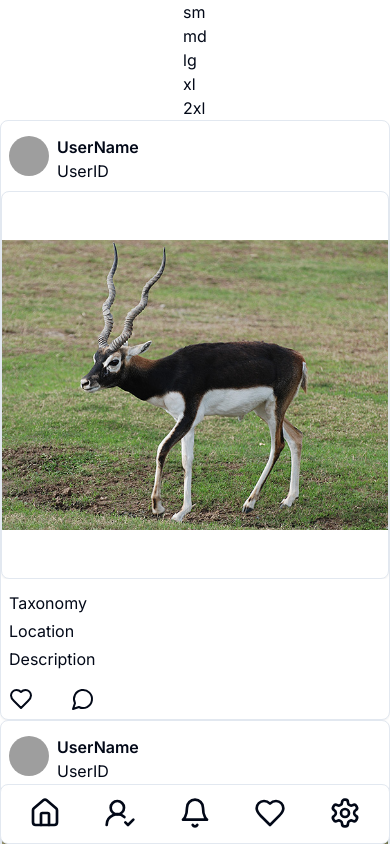
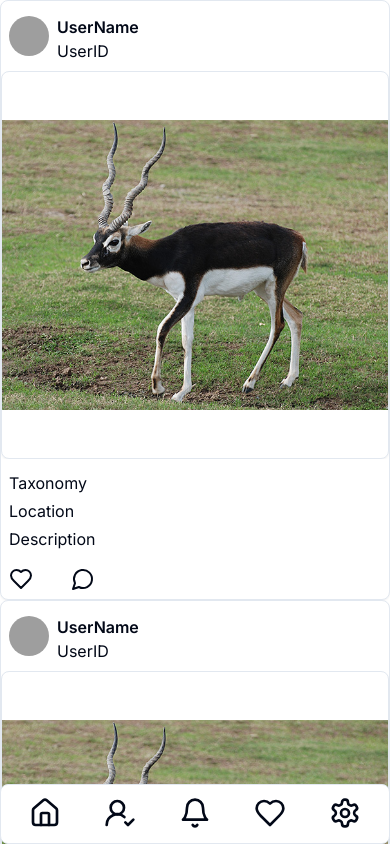
Before and after one commit to raithend/nextjs-project, a Next.js app: page / in a window 390 px wide. Shown: the top 844 px of the page. Built offline with nearby package versions, Linux system fonts and the light colour scheme; grey boxes are pictures that could not be loaded.

Commit message:
navbarのsettingのルートのつづりの間違いを訂正した。 ダークモードのトグルをsettingページに配置した。 navbarのサイズを調整した。 画面サイズの表示を削除した。

```diff
--- a/app/(app)/layout.tsx
+++ b/app/(app)/layout.tsx
@@ -8,7 +8,7 @@ export default function Layout({
 }>) {
 	return (
 		<div className="flex justify-center">
-			<div className="hidden md:block md:w-20 lg:w-80 flex-none">
+			<div className="hidden md:block md:w-20 lg:w-64 xl:w-80 flex-none">
 				<div className="sticky top-0">
 					<LeftSidebar/>
 				</div>
--- a/app/(app)/setting/page.tsx
+++ b/app/(app)/setting/page.tsx
@@ -1,6 +1,11 @@
 import Image from "next/image";
 import { Button } from "@/components/ui/button";
+import { ModeToggle } from "@/components/ui/mode-toggle";
 
 export default function Page() {
-	return <div></div>;
+    return(
+        <div>
+			<ModeToggle/>
+        </div>
+    )
 }
--- a/components/left-sidebar/navbar.tsx
+++ b/components/left-sidebar/navbar.tsx
@@ -62,7 +62,7 @@ export function Navbar() {
                             </div>
                         </Button>
                     </Link>
-                    <Link href="l/setting">
+                    <Link href="./setting">
                         <Button variant="ghost" className="flex items-center justify-center px-6 py-8">
                             <SettingsIcon className="h-8 w-8" />
                             <div className="hidden lg:block text-2xl m-4">
--- a/components/main-content/main-contents.tsx
+++ b/components/main-content/main-contents.tsx
@@ -1,5 +1,3 @@
-import { ModeToggle } from "@/components/ui/mode-toggle"
-
 import { Posts } from "./posts";
 import { PostButton } from "../post-button";
 import { SmartphoneNavbar } from "./smartphone-navbar";
@@ -7,29 +5,7 @@ import { SmartphoneNavbar } from "./smartphone-navbar";
 export function MainContents() {
     return(
         <div className="flex flex-col items-center">
-            <div>
-                <div className="block md:hidden">
-                    sm
-                </div>
-                <div className="block lg:hidden">
-                    md
-                </div>
-                <div className="block xl:hidden">
-                    lg
-                </div>
-                <div className="block 2xl:hidden">
-                    xl
-                </div>
-                <div>
-                    2xl
-                </div>
-            </div>
-
             <Posts/>
-
-            <div>
-                <ModeToggle/>
-            </div>
             <div className="block md:hidden w-full fixed bottom-0">
                 <SmartphoneNavbar/>
             </div>
--- a/components/main-content/smartphone-navbar.tsx
+++ b/components/main-content/smartphone-navbar.tsx
@@ -31,7 +31,7 @@ export function SmartphoneNavbar() {
                             <HeartIcon className="h-8 w-8" />
                         </Button>
                     </Link>
-                    <Link href="l/setting">
+                    <Link href="./setting">
                         <Button variant="ghost" size="icon">
                             <SettingsIcon className="h-8 w-8" />
                         </Button>
```
